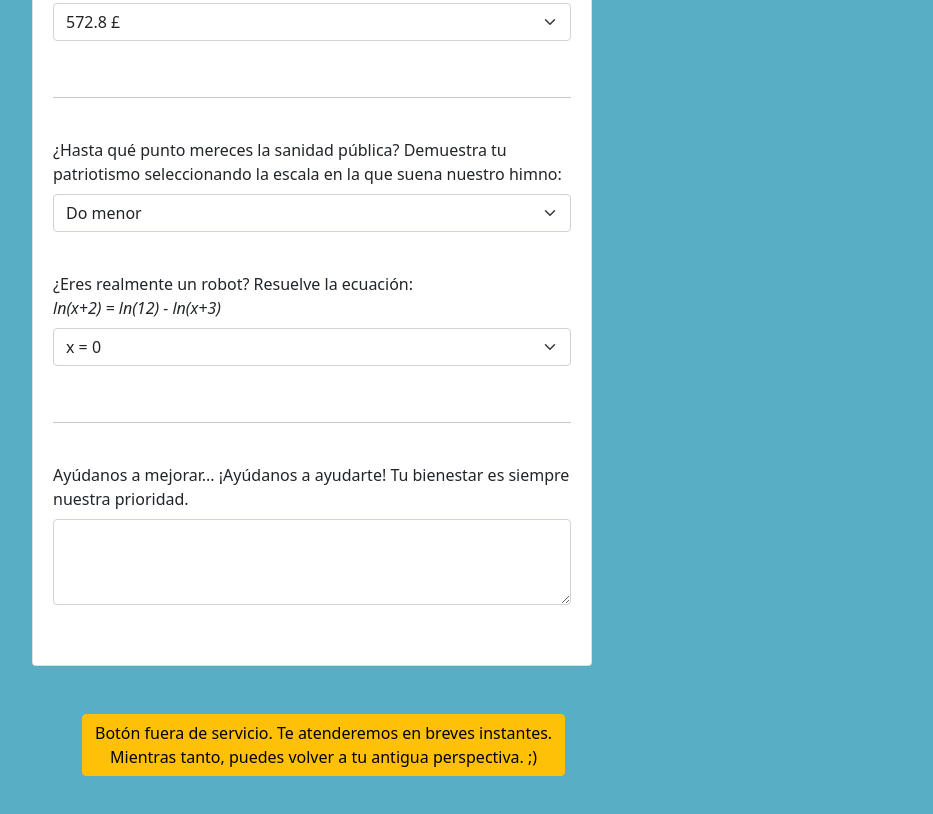
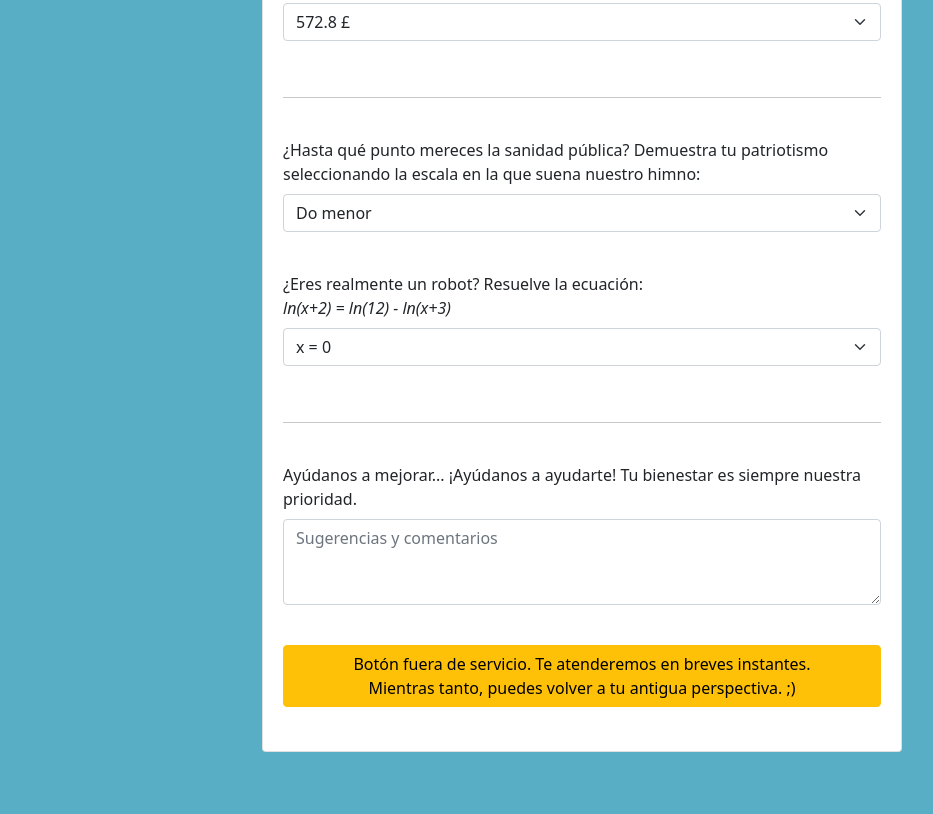
Before and after one commit to jmasllorens/inclusiveDesign, a plain HTML site: page indexIntermedio.html in a window 1280 px wide. Shown: the part 1200-2014 px from the top of the page, without its empty margins (50-983 px from the left). Drawn offline with nearby package versions, Linux system fonts and the light colour scheme.

Commit message:
Actualización insomne

```diff
--- a/indexIntermedio.html
+++ b/indexIntermedio.html
@@ -31,7 +31,7 @@
   <br>
   <br>
   <br>
-  <div class="card" style="width: 35rem; padding: 20px;">
+  <div class="card" style="width: 40rem; padding: 20px; margin-left: 230px;">
     <h3 class="title" type="text" style="text-align: justify; width: 33rem; padding: 10px;  ">Por favor, completa el siguiente formulario si deseas comunicarte con el Servicio de Emergencias (112):</h3>
     <br>
     <br>
@@ -123,21 +123,21 @@
         <br><hr><br>
   <div class="mb-3">
     <label for="exampleFormControlTextarea1" class="form-label">Ayúdanos a mejorar... ¡Ayúdanos a ayudarte! Tu bienestar es siempre nuestra prioridad. </label>
-    <textarea class="form-control" id="exampleFormControlTextarea1" rows="3"></textarea>
+    <textarea class="form-control" id="exampleFormControlTextarea1" rows="3" placeholder="Sugerencias y comentarios"></textarea>
   </div>
 <br>
 
-
+<button type="button" class="btn btn-warning">Botón fuera de servicio. Te atenderemos en breves instantes. <br> Mientras tanto, puedes volver a tu antigua perspectiva. ;)</button>
+<br>
 
 
 </div>
+
 </div>
 <br>
 <br>
-
-<button type="button" class="btn btn-warning" style="margin-left: 50px;">Botón fuera de servicio. Te atenderemos en breves instantes. <br> Mientras tanto, puedes volver a tu antigua perspectiva. ;)</button>
 <br>
-<br><br><br>
+<br>
 
 
     <script src="https://cdn.jsdelivr.net/npm/@popperjs/core@2.9.1/dist/umd/popper.min.js" integrity="sha384-SR1sx49pcuLnqZUnnPwx6FCym0wLsk5JZuNx2bPPENzswTNFaQU1RDvt3wT4gWFG" crossorigin="anonymous"></script>
```
Also changed, not shown: index.html (+1 -1 lines).
